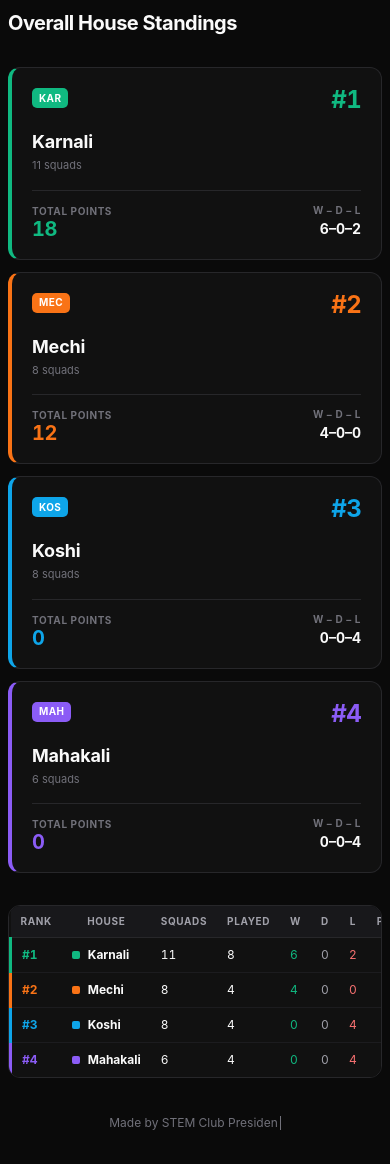
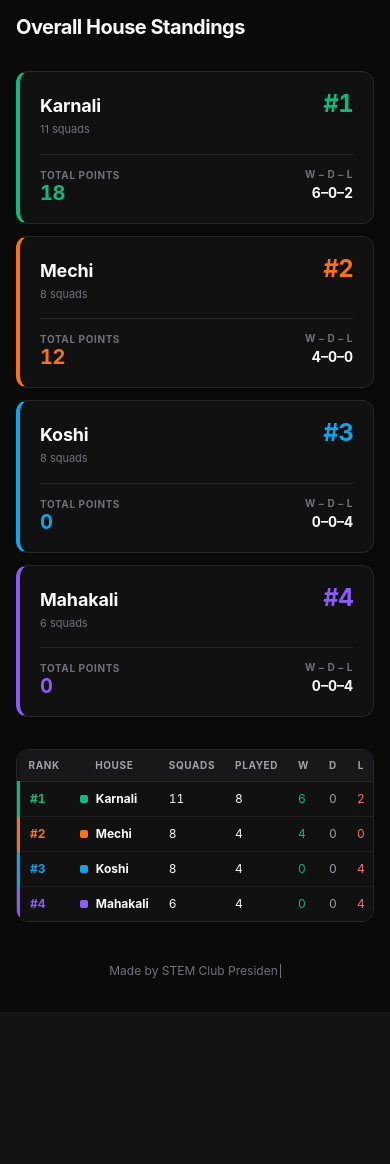
Before and after one commit to avgweedy20/leaderboard, a Flask app: page / in a window 390 px wide; the page is wider, and only the part inside the window is pictured. Shown: the part 48-1212 px from the top of that part. After the commit the page ends 1026 px from the top of that part, so only its background shows below. Run offline with Flask 3, Linux system fonts and the light colour scheme; some libraries are stand-ins or nearby versions.

Commit message:
rem badge mobile centring

```diff
--- a/app/static/css/style.css
+++ b/app/static/css/style.css
@@ -1106,7 +1106,13 @@ input[type="checkbox"] {
 
 /* ── RESPONSIVE ─────────────────────────────────────────────────────────── */
 @media (max-width: 768px) {
-  .page-container { padding: 16px 12px; }
+  html, body { overflow-x: clip; }
+  .page-container {
+    max-width: 100%;
+    margin-left: auto;
+    margin-right: auto;
+    padding: 16px;
+  }
   .navbar { padding: 0 12px; height: 48px; }
   .brand-name { font-size: 13px; }
   h1 { font-size: 20px; }
@@ -1169,7 +1175,7 @@ input[type="checkbox"] {
 }
 
 @media (max-width: 480px) {
-  .page-container { padding: 12px 8px; }
+  .page-container { padding: 16px; }
   .navbar { padding: 0 10px; }
   .brand-name { max-width: 160px; white-space: nowrap; overflow: hidden; text-overflow: ellipsis; }
 
--- a/app/static/js/app.js
+++ b/app/static/js/app.js
@@ -538,17 +538,14 @@ async function loadHouseOverallStandings() {
                 const color = h.color_hex || HOUSE_COLORS[h.house_name.toLowerCase()] || '#10B981';
                 return `
                 <div class="house-hero-card fade-in" style="border-left-color:${color};">
-                    <div style="display:flex; align-items:flex-start; justify-content:space-between; gap:8px;">
-                        <div class="badge" style="background-color:${color}; color:#fff;">
-                            ${h.short_code || h.house_name.slice(0, 3).toUpperCase()}
+                    <div style="display:flex; align-items:flex-start; justify-content:space-between; gap:12px;">
+                        <div style="min-width:0;">
+                            <div class="house-name">${h.house_name}</div>
+                            <div style="font-size:11px; color:var(--text-tertiary); margin-top:2px;">
+                                ${h.total_squads} squad${h.total_squads !== 1 ? 's' : ''}
+                            </div>
                         </div>
-                        <span class="rank-number" style="color:${color};">#${h.rank}</span>
-                    </div>
-                    <div>
-                        <div class="house-name">${h.house_name}</div>
-                        <div style="font-size:11px; color:var(--text-tertiary); margin-top:2px;">
-                            ${h.total_squads} squad${h.total_squads !== 1 ? 's' : ''}
-                        </div>
+                        <span class="rank-number" style="color:${color}; flex-shrink:0;">#${h.rank}</span>
                     </div>
                     <div style="display:flex; justify-content:space-between; align-items:flex-end;
                                 padding-top:12px; border-top:1px solid var(--border);">
```
Also changed, not shown: 1 other file.
